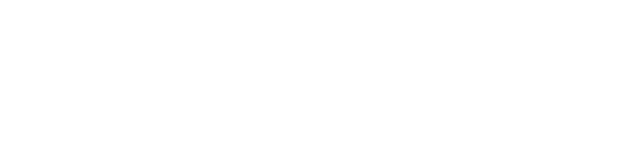
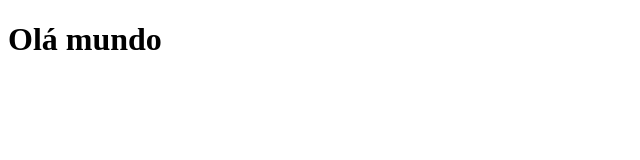
Before and after one commit to gabriellrr/demo-repository, a plain HTML site: page index.html in a window 1280 px wide. Shown: the whole page, without its empty margins (0-640 px from the left). Drawn offline with Linux system fonts and the light colour scheme.

Commit message:
Modificando index.html

```diff
--- a/index.html
+++ b/index.html
@@ -4,9 +4,9 @@
     <meta charset="UTF-8">
     <meta http-equiv="X-UA-Compatible" content="IE=edge">
     <meta name="viewport" content="width=device-width, initial-scale=1.0">
-    <title>Document</title>
+    <title>Outro teste HTML</title>
 </head>
 <body>
-
+    <h1>Olá mundo</h1>
 </body>
 </html>
```
